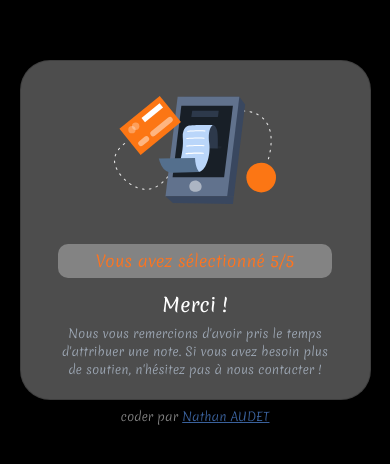
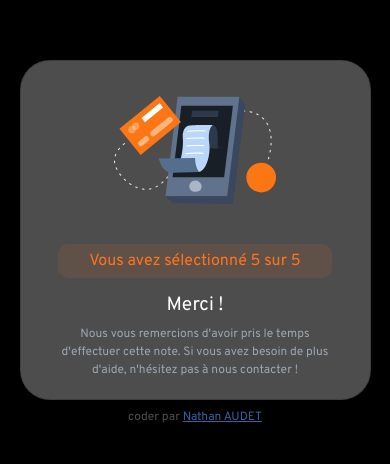
Before and after one commit to Swonath/notation-interactive, a plain HTML site: page remerciement.html in a window 390 px wide. Shown: the part 176-640 px from the top of the page. Drawn offline with nearby package versions, Linux system fonts and the light colour scheme.

Commit message:
Correction des défauts

```diff
--- a/remerciement.css
+++ b/remerciement.css
@@ -8,7 +8,7 @@ main{
     background-color: black;
 }
 
-.container_notation_interactive{
+.container-notation-interactive{
     display: flex;
     justify-content: center;
     align-items: center;
@@ -16,7 +16,7 @@ main{
     flex-direction: column;
 }
 
-.card_notation_interactive{
+.card-notation-interactive{
     background-color: rgba(255, 255, 255, 0.3);
     width: 23%;
     border-radius: 30px;
@@ -25,13 +25,13 @@ main{
     align-items: center;
 }
 
-.contenu_card_remerciement{
+.contenu-card-remerciement{
     padding: 20px;
     width: 90%;
     text-align: center;
 }
 
-.image_remerciement{
+.image-remerciement{
     display: flex;
     justify-content: center;
     height: auto;
@@ -39,87 +39,94 @@ main{
     margin: 15px;
 }
 
-.note_choisi{
+.note-choisi{
     display: flex;
     justify-content: center;
 }
 
-.texte_note_choisi{
-    background-color: rgb(255, 255, 255, 0.3);
-    width: 60%;
+.texte-note-choisi{
+    background-color: rgba(255, 116, 30, 0.1);
+    width: 70%;
     margin-top: 25px;
     border-radius: 10px;
     padding: 5px;
     color: #ff741e;
-    font-family: "Merienda", cursive;
-    font-optical-sizing: auto;
-    font-weight: 300;
-    font-style: normal;
-}
-
-.contenu_card_remerciement h1{
-    color: white;
-    margin: px;
-    font-size: 1.6rem;
-    font-family: "Merienda", cursive;
+    font-family: "Overpass", sans-serif;
     font-optical-sizing: auto;
     font-weight: 400;
     font-style: normal;
 }
 
-.message_remerciement{
+.contenu-card-remerciement h1{
+    color: white;
+    margin: px;
+    font-size: 1.6rem;
+    font-family: "Overpass", sans-serif;
+    font-optical-sizing: auto;
+    font-weight: 400;
+    font-style: normal;
+}
+
+.message-remerciement{
     font-size: 15px;
     color: #9CA6B3;
     width: 100%;
-    font-family: "Merienda", cursive;
+    font-family: "Overpass", sans-serif;
     font-optical-sizing: auto;
-    font-weight: 300;
+    font-weight: 400;
     font-style: normal;
+    }
+
+
+.footer-card{
+    margin-top: 10px;
 }
 
-.container_notation_interactive h2{
-    font-size: 15px;
-    color: rgb(255, 255, 255, 0.5);
-    margin-top: 10px;
-    font-family: "Merienda", cursive;
-    font-optical-sizing: auto;
-    font-weight: 300;
-    font-style: normal;
+h2{
+    font-size: medium;
+    font-family: "Overpass", sans-serif;
+    font-weight: 400;
+    color: rgb(255, 255, 255, 0.3);
+}
+
+.souligne {
+    text-decoration: underline ;
+    color: hsl(216, 46%, 42%);
 }
 
 @media (max-width: 768px) {
-    .card_notation_interactive {
+    .card-notation-interactive {
         width: 90%; /* Réduit la taille de la carte sur les petits écrans */
     }
 
-    .contenu_card_remerciement h1 {
+    .contenu-card-remerciement h1 {
         font-size: 1.4rem; /* Réduit la taille du titre */
     }
 
-    .texte_note_choisi {
+    .texte-note-choisi {
         width: 80%; /* Augmente la largeur de la note choisie */
     }
 
-    .message_remerciement {
+    .message-remerciement {
         font-size: 14px; /* Réduit la taille du texte pour l'adapter aux petits écrans */
     }
 
-    .container_notation_interactive h2 {
+    .container-notation-interactive h2 {
         font-size: 12px; /* Réduit la taille du texte du codeur */
     }
 }
 
 /* Médias Queries pour très petits écrans (téléphone en mode portrait) */
 @media (max-width: 480px) {
-    .contenu_card_remerciement h1 {
+    .contenu-card-remerciement h1 {
         font-size: 1.2rem; /* Taille du titre encore plus petite */
     }
 
-    .message_remerciement {
+    .message-remerciement {
         font-size: 12px; /* Taille du texte plus petite pour les petits écrans */
     }
 
-    .texte_note_choisi {
+    .texte-note-choisi {
         width: 100%; /* La note choisie prend toute la largeur sur les très petits écrans */
     }
 }
--- a/remerciement.html
+++ b/remerciement.html
@@ -7,28 +7,29 @@
     <link rel="stylesheet" href="remerciement.css">
     <link rel="preconnect" href="https://fonts.googleapis.com">
     <link rel="preconnect" href="https://fonts.gstatic.com" crossorigin>
-    <link href="https://fonts.googleapis.com/css2?family=Merienda:wght@300..900&family=Overpass:ital@0;1&display=swap" rel="stylesheet">
+    <link href="https://fonts.googleapis.com/css2?family=Merienda:wght@300..900&family=Overpass:ital,wght@0,100..900;1,100..900&display=swap" rel="stylesheet">
     <title>Remerciement</title>
 </head>
 <body>
     <main>
-        <div class="container_notation_interactive">
-            <div class="card card_notation_interactive">
-                <div class="card-body contenu_card_remerciement">
-                    <div class="image_remerciement">
+        <div class="container-notation-interactive">
+            <div class="card card-notation-interactive">
+                <div class="card-body contenu-card-remerciement">
+                    <div class="image-remerciement">
                         <img src="image/illustration-thank-you.svg" alt="image de remerciement">
                     </div>
-                    <div class="note_choisi">
-                        <p class="texte_note_choisi" id="note_affichee">Vous avez sélectionné 5/5</p>
+                    <div class="note-choisi">
+                        <p class="texte-note-choisi" id="note-affichee"></p>
                     </div>
                     <h1 class="card-title text-white">Merci !</h1>
-                    <p class="card-text message_remerciement">Nous vous remercions d'avoir pris le temps d'attribuer une note. Si vous avez besoin plus de soutien, n'hésitez pas à nous contacter !</p>
+                    <p class="card-text message-remerciement">Nous vous remercions d'avoir pris le temps d'effectuer cette note. Si vous avez besoin de plus d'aide, n'hésitez pas à nous contacter !</p>
                 </div>
             </div>
-            <div>
-                <h2>coder par <u style="color: hsl(216, 46%, 42%);">Nathan AUDET</u></h2>
+            <div class="footer-card">
+                <h2>coder par <span class="souligne">Nathan AUDET</span> </h2>
             </div>
         </div>
+
     </main>
 
 <script src="https://cdn.jsdelivr.net/npm/bootstrap@5.3.3/dist/js/bootstrap.bundle.min.js" integrity="sha384-YvpcrYf0tY3lHB60NNkmXc5s9fDVZLESaAA55NDzOxhy9GkcIdslK1eN7N6jIeHz" crossorigin="anonymous"></script>
--- a/script.js
+++ b/script.js
@@ -1,17 +1,23 @@
 document.addEventListener("DOMContentLoaded", function () {
-    const buttons = document.querySelectorAll(".button_note");
-    const sendButton = document.querySelector(".button_envoyer");
+    // 🔁 Redirection automatique si la page est rechargée
+    if (performance.getEntriesByType("navigation")[0].type === "reload") {
+        window.location.href = "index.html"; // à adapter selon ta page d'origine
+        return;
+    }
+
+    const buttons = document.querySelectorAll(".button-note");
+    const sendButton = document.querySelector(".button-envoyer");
+    const noteAffichee = document.getElementById("note-affichee");
     let selectedValue = 0;
 
     function updateButtons(value) {
         buttons.forEach(btn => {
             const btnValue = parseInt(btn.getAttribute("data-value"));
+            btn.style.transition = "background-color 0.3s ease, color 0.3s ease";
             if (btnValue <= value) {
-                btn.style.transition = "background-color 0.3s ease, color 0.3s ease";
                 btn.style.backgroundColor = "#ff741e";
                 btn.style.color = "white";
             } else {
-                btn.style.transition = "background-color 0.3s ease, color 0.3s ease";
                 btn.style.backgroundColor = "rgba(255, 255, 255, 0.1)";
                 btn.style.color = "rgba(255, 255, 255, 0.8)";
             }
@@ -21,7 +27,6 @@ document.addEventListener("DOMContentLoaded", function () {
     function resetButtons() {
         selectedValue = 0;
         updateButtons(0);
-        sendButton.disabled = true;
     }
 
     buttons.forEach(button => {
@@ -44,38 +49,31 @@ document.addEventListener("DOMContentLoaded", function () {
             } else {
                 selectedValue = value;
                 updateButtons(selectedValue);
-                sendButton.disabled = false;
             }
         });
     });
 
-    sendButton.addEventListener("click", function (event) {
-        if (selectedValue === 0) {
-            event.preventDefault();
-            alert("Veuillez sélectionner une note avant d'envoyer.");
-        } else {
-            // Stocker la note sélectionnée dans sessionStorage
+    if (sendButton) {
+        sendButton.addEventListener("click", function (event) {
+            if (selectedValue === 0) {
+                event.preventDefault();
+                alert("Veuillez sélectionner une note avant d'envoyer.");
+                return;
+            }
+
             sessionStorage.setItem("selectedRating", selectedValue);
-
-            // Animation d'envoi
-            sendButton.innerHTML = "Envoi en cours &nbsp <i class='fa-solid fa-circle-notch fa-spin'></i>";
+            sendButton.innerHTML = "Envoi en cours &nbsp;<i class='fa-solid fa-circle-notch fa-spin'></i>";
             sendButton.style.backgroundColor = "#d35e19";
 
-            // Redirection après un court délai
-            setTimeout(function() {
+            setTimeout(function () {
                 window.location.href = "remerciement.html";
             }, 800);
-        }
-    });
+        });
+    }
+
+    if (noteAffichee) {
+        const rating = sessionStorage.getItem("selectedRating") || "5";
+        noteAffichee.textContent = "Vous avez sélectionné " + rating + " sur 5";
+        sessionStorage.removeItem("selectedRating");
+    }
 });
-
-document.addEventListener("DOMContentLoaded", function() {
-    // Récupérer la note depuis sessionStorage
-    const rating = sessionStorage.getItem("selectedRating") || "5";
-
-    // Mettre à jour le texte avec la note sélectionnée
-    document.getElementById("note_affichee").textContent = "Vous avez sélectionné " + rating + "/5";
-
-    // Optionnel : nettoyer sessionStorage après utilisation
-    sessionStorage.removeItem("selectedRating");
-});
--- a/style.css
+++ b/style.css
@@ -8,7 +8,7 @@ main{
     background-color: black;
 }
 
-.container_notation_interactive{
+.container-notation-interactive{
     display: flex;
     justify-content: center;
     align-items: center;
@@ -16,7 +16,7 @@ main{
     flex-direction: column;
 }
 
-.card_notation_interactive{
+.card-notation-interactive{
     background-color: rgba(255, 255, 255, 0.3);
     width: 23%;
     border-radius: 30px;
@@ -25,7 +25,7 @@ main{
     align-items: center;
 }
 
-.contenu_card{
+.contenu-card{
     padding: 20px;
     width: 90%;
 }
@@ -44,24 +44,25 @@ main{
 
 .etoile i{
     font-size: 20px;
+    color: #ff741e;
 }
 
-.contenu_card h1{
+.contenu-card h1{
     font-size: 1.6rem;
     margin-bottom: 15px;
-    font-family: "Merienda", cursive;
+    font-family: "Overpass", sans-serif;
     font-optical-sizing: auto;
     font-weight: 400;
     font-style: normal;
 }
 
-.contenu_card p{
+.contenu-card p{
     font-size: 15px;
     color: #9CA6B3;
     width: 100%;
-    font-family: "Merienda", cursive;
+    font-family: "Overpass", sans-serif;
     font-optical-sizing: auto;
-    font-weight: 300;
+    font-weight: 400;
     font-style: normal;
 }
 
@@ -71,7 +72,7 @@ main{
     margin: 40px 0;
 }
 
-.button_note{
+.button-note{
     border: none;
     color: rgb(255, 255, 255, 0.3);
     background-color: rgba(255, 255, 255, 0.1);
@@ -84,50 +85,55 @@ main{
     align-items: center;
     flex-direction:column-reverse;
     text-align: center;
-    font-family: "Merienda", cursive;
+    font-family: "Overpass", sans-serif;
     font-optical-sizing: auto;
-    font-weight: 300;
+    font-weight: 400;
     font-style: normal;
 }
 
-.container_button_envoyer{
+.container-button-envoyer{
     display: flex;
     justify-content: center;
 }
 
-.button_envoyer{
+.button-envoyer{
     background-color: #ff741e;
     border-radius: 20px;
     padding: 5px;
     width: 100%;
     border: none;
     color: white;
-    font-family: "Merienda", cursive;
+    font-family: "Overpass", sans-serif;
     font-optical-sizing: auto;
     font-weight: 400;
     font-style: normal;
 }
 
-.container_notation_interactive h2{
-    font-size: 15px;
-    color: rgb(255, 255, 255, 0.5);
+
+.footer-card{
     margin-top: 10px;
-    font-family: "Merienda", cursive;
-    font-optical-sizing: auto;
-    font-weight: 300;
-    font-style: normal;
 }
 
+h2{
+    font-size: medium;
+    font-family: "Overpass", sans-serif;
+    font-weight: 400;
+    color: rgb(255, 255, 255, 0.3);
+}
 
+.souligne {
+    text-decoration: underline ;
+    color: hsl(216, 46%, 42%);
+}
 
 @media (max-width: 768px) {
-    .card_notation_interactive{
+    .card-notation-interactive{
         width: 90%;
     }
     .note{
         gap: 8px;
     }
-    .button_note{
+    .button-note{
         width: 40px;
         height: 40px;
         font-size: 16px;
```
Also changed, not shown: index.html (+14 -14 lines), image/icon-star.svg (deleted).
